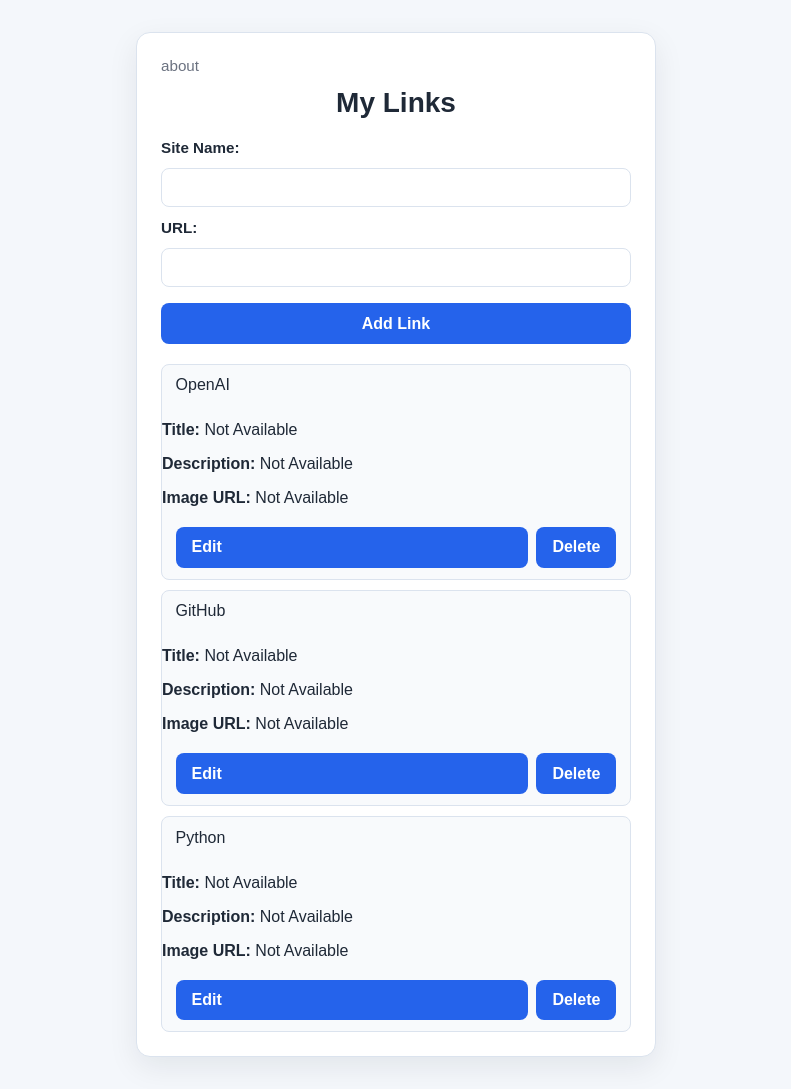
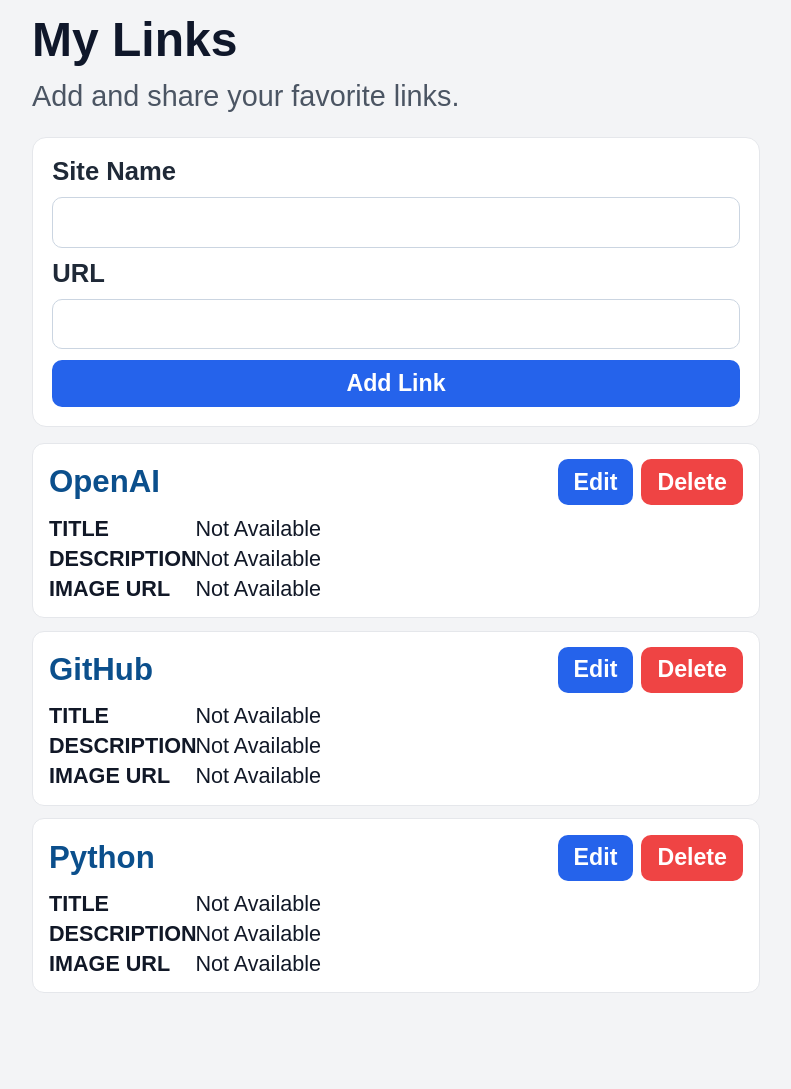
Before and after one commit to tmiklos7/my-link-bio-v3, a Flask app: page / in a window 1280 px wide. Shown: the whole page, without its empty margins (244-1035 px from the left). After the commit the page ends 993 px from the top, so only its background shows below. Run offline with Flask 3, Linux system fonts and the light colour scheme.

Commit message:
Restyle home view to match provided mockup

```diff
--- a/static/style.css
+++ b/static/style.css
@@ -1,11 +1,13 @@
 :root {
-  --bg: #f4f7fb;
+  --bg: #f3f4f6;
   --card: #ffffff;
   --text: #1f2937;
-  --muted: #6b7280;
-  --border: #dbe3ee;
-  --accent: #2563eb;
-  --accent-hover: #1e4fd8;
+  --muted: #4b5563;
+  --border: #e5e7eb;
+  --blue: #2563eb;
+  --blue-hover: #1d4ed8;
+  --red: #ef4444;
+  --red-hover: #dc2626;
 }
 
 * {
@@ -15,130 +17,160 @@
 body {
   margin: 0;
   min-height: 100vh;
-  font-family: Arial, Helvetica, sans-serif;
   background: var(--bg);
   color: var(--text);
-  display: flex;
-  align-items: center;
-  justify-content: center;
-  padding: 2rem 1rem;
+  font-family: Arial, Helvetica, sans-serif;
 }
 
 .container {
   width: 100%;
-  max-width: 520px;
+  max-width: 760px;
+  margin: 0 auto;
+  padding: 0.75rem 1rem 1.5rem;
+}
+
+h1 {
+  font-size: 3rem;
+  margin: 0;
+  color: #0f172a;
+}
+
+.subtitle {
+  margin: 0.8rem 0 1.5rem;
+  color: var(--muted);
+  font-size: 1.8rem;
+}
+
+.panel {
   background: var(--card);
   border: 1px solid var(--border);
   border-radius: 14px;
-  box-shadow: 0 10px 30px rgba(15, 23, 42, 0.08);
-  padding: 1.5rem;
-}
-
-.top-link {
-  font-size: 0.95rem;
-  color: var(--muted);
-  text-decoration: none;
-}
-
-.top-link:hover {
-  text-decoration: underline;
-}
-
-h1 {
-  margin: 0.75rem 0 1.25rem;
-  font-size: 1.75rem;
-  text-align: center;
+  padding: 1.2rem;
+  margin-bottom: 1rem;
 }
 
 form {
   display: grid;
-  gap: 0.75rem;
-  margin-bottom: 1.25rem;
+  gap: 0.7rem;
 }
 
 label {
-  font-size: 0.95rem;
-  font-weight: 600;
+  font-size: 1.6rem;
+  font-weight: 700;
 }
 
 input {
   width: 100%;
-  padding: 0.6rem 0.7rem;
-  border: 1px solid var(--border);
-  border-radius: 8px;
-  font-size: 1rem;
+  padding: 0.7rem 0.75rem;
+  border: 1px solid #cbd5e1;
+  border-radius: 10px;
+  font-size: 1.35rem;
 }
 
 input:focus {
-  outline: 2px solid rgba(37, 99, 235, 0.2);
-  border-color: var(--accent);
+  outline: 2px solid rgba(37, 99, 235, 0.25);
+  border-color: var(--blue);
+}
+
+button,
+.button-link {
+  border: none;
+  border-radius: 10px;
+  font-size: 1.45rem;
+  font-weight: 700;
+  padding: 0.6rem 1rem;
 }
 
 button {
-  margin-top: 0.25rem;
-  padding: 0.7rem 1rem;
-  border: none;
-  border-radius: 8px;
-  background: var(--accent);
+  background: var(--blue);
   color: #fff;
-  font-size: 1rem;
-  font-weight: 600;
   cursor: pointer;
 }
 
 button:hover {
-  background: var(--accent-hover);
+  background: var(--blue-hover);
 }
 
-ul {
-  list-style: none;
-  padding: 0;
-  margin: 0;
+.links-list {
   display: grid;
-  gap: 0.65rem;
+  gap: 0.8rem;
 }
 
-li {
+.link-card {
+  background: var(--card);
   border: 1px solid var(--border);
-  border-radius: 8px;
-  background: #f8fafc;
+  border-radius: 12px;
+  padding: 0.95rem 1rem;
 }
 
-li a {
-  display: block;
-  width: 100%;
-  padding: 0.7rem 0.85rem;
-  color: var(--text);
-  text-decoration: none;
+.link-card-header {
+  display: flex;
+  justify-content: space-between;
+  gap: 0.8rem;
+  align-items: center;
 }
 
-li a:hover {
-  color: var(--accent);
+.link-card-header > a {
+  color: #0b4f8c;
+  text-decoration: none;
+  font-size: 1.95rem;
+  font-weight: 700;
+}
+
+.link-card-header > a:hover {
+  text-decoration: underline;
 }
 
 .link-actions {
   display: flex;
   gap: 0.5rem;
   align-items: center;
-  padding: 0 0.85rem 0.7rem;
 }
 
-.button-link {
-  display: inline-block;
-  margin-top: 0.25rem;
-  padding: 0.7rem 1rem;
-  border-radius: 8px;
-  background: var(--accent);
+.link-actions form {
+  margin: 0;
+}
+
+.button-link.edit {
+  background: var(--blue);
   color: #fff;
-  font-size: 1rem;
-  font-weight: 600;
   text-decoration: none;
 }
 
-.button-link:hover {
-  background: var(--accent-hover);
+.button-link.edit:hover {
+  background: var(--blue-hover);
 }
 
-.link-actions form {
-  margin-bottom: 0;
+button.delete {
+  background: var(--red);
 }
+
+button.delete:hover {
+  background: var(--red-hover);
+}
+
+.link-metadata {
+  margin: 0.65rem 0 0;
+  display: grid;
+  gap: 0.25rem;
+}
+
+.link-metadata div {
+  display: grid;
+  grid-template-columns: 140px 1fr;
+  align-items: start;
+  gap: 0.4rem;
+}
+
+.link-metadata dt {
+  font-size: 1.35rem;
+  font-weight: 700;
+  text-transform: uppercase;
+  color: #111827;
+}
+
+.link-metadata dd {
+  margin: 0;
+  font-size: 1.35rem;
+  color: #111827;
+}
--- a/templates/index.html
+++ b/templates/index.html
@@ -8,37 +8,51 @@
   </head>
   <body>
     <main class="container">
-      <a class="top-link" href="/about">about</a>
       <h1>{{ title }}</h1>
+      <p class="subtitle">Add and share your favorite links.</p>
 
+      <section class="panel">
         <form action="/add" method="POST">
-        <label for="name">Site Name:</label>
+          <label for="name">Site Name</label>
           <input type="text" id="name" name="name" required />
 
-        <label for="url">URL:</label>
+          <label for="url">URL</label>
           <input type="url" id="url" name="url" required />
 
           <button type="submit">Add Link</button>
         </form>
+      </section>
 
-      <ul>
+      <section class="links-list">
         {% for link in links %}
-        <li>
+        <article class="link-card">
+          <header class="link-card-header">
             <a href="{{ link.url }}">{{ link.name }}</a>
-          <div class="link-metadata">
-            <p><strong>Title:</strong> {{ link.og_title }}</p>
-            <p><strong>Description:</strong> {{ link.og_description }}</p>
-            <p><strong>Image URL:</strong> {{ link.og_image }}</p>
-          </div>
             <div class="link-actions">
-            <a class="button-link" href="{{ url_for('edit_link', link_index=loop.index0) }}">Edit</a>
-            <form action="{{ url_for('delete_link', link_index=loop.index0) }}" method="POST" style="display: inline">
-              <button type="submit">Delete</button>
+              <a class="button-link edit" href="{{ url_for('edit_link', link_index=loop.index0) }}">Edit</a>
+              <form action="{{ url_for('delete_link', link_index=loop.index0) }}" method="POST">
+                <button class="delete" type="submit">Delete</button>
               </form>
             </div>
-        </li>
+          </header>
+
+          <dl class="link-metadata">
+            <div>
+              <dt>Title</dt>
+              <dd>{{ link.og_title }}</dd>
+            </div>
+            <div>
+              <dt>Description</dt>
+              <dd>{{ link.og_description }}</dd>
+            </div>
+            <div>
+              <dt>Image URL</dt>
+              <dd>{{ link.og_image }}</dd>
+            </div>
+          </dl>
+        </article>
         {% endfor %}
-      </ul>
+      </section>
     </main>
   </body>
 </html>
```
Lines whose indentation alone changed are shown as unchanged.
